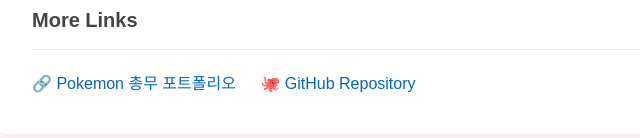
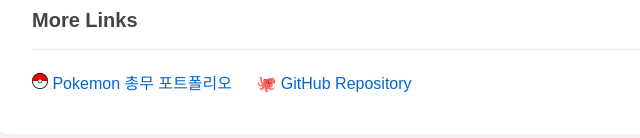
Before and after one commit to Shyboy0113/shyboy0113.github.io, a plain HTML site: page index.html in a window 1280 px wide. Shown: the part 842-980 px from the top of the page, 224-864 px from the left. Drawn offline with Linux system fonts and the light colour scheme.

Commit message:
Update index.html

```diff
--- a/index.html
+++ b/index.html
@@ -202,7 +202,7 @@
   <div class="container">
     <h2 style="margin-top:0; font-size: 20px;">More Links</h2>
     <div class="link-list">
-      <a href="https://pokemon.hongkitaeportfolio.com" target="_blank">🔗 Pokemon 총무 포트폴리오</a>
+      <a href="https://pokemon.hongkitaeportfolio.com" target="_blank"><img src="Pokemon_MonsterBall.webp" alt="MonsterBall Logo" style="width: 16px; height: 16px;"> Pokemon 총무 포트폴리오</a>
       <a href="https://github.com/Shyboy0113" target="_blank">🐙 GitHub Repository</a>
     </div>
   </div>
```
